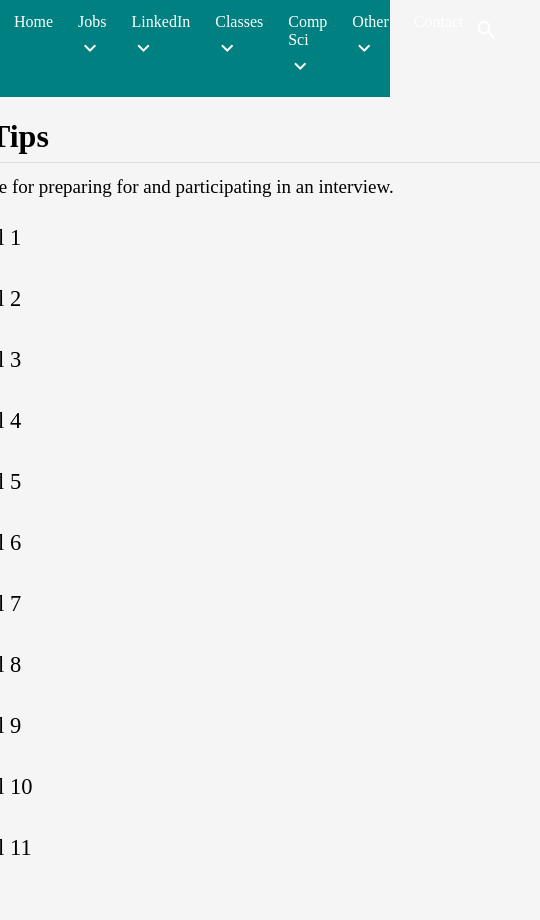
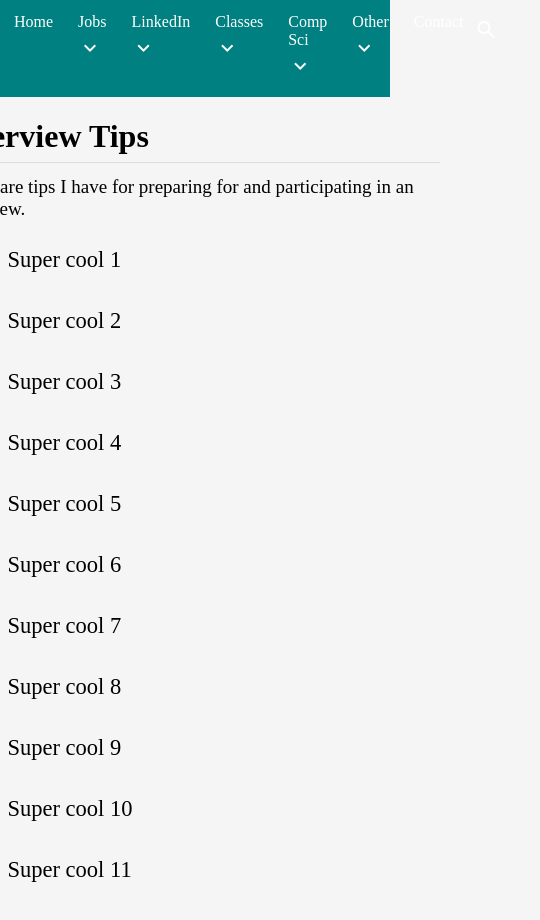
Before and after one commit to MichaelT-178/ForGuy, a Vue app: page /jobs/InterviewTips in a window 390 px wide. Shown: the top 920 px of the page, 540 px wide, since content can reach past the window. Built offline with nearby package versions, Linux system fonts and the light colour scheme.

Commit message:
Added Media queries to InterviewTips

```diff
--- a/src/Views/jobs/InterviewTips.vue
+++ b/src/Views/jobs/InterviewTips.vue
@@ -69,7 +69,6 @@ const tips = [
     width: auto;
     font-size: 21px;
     font-weight: 500;
-    color: darkblue;
 }
 
 .tip-text::before {
@@ -96,4 +95,18 @@ const tips = [
     margin-top: -13.5px;
 }
 
+@media (max-width: 700px) {
+    .tip-header {
+        width: 490px;
+    }
+
+    .description {
+        width: 490px;
+    }
+
+    .tip-section {
+        width: 375px;
+    }
+}
+
 </style>
```
